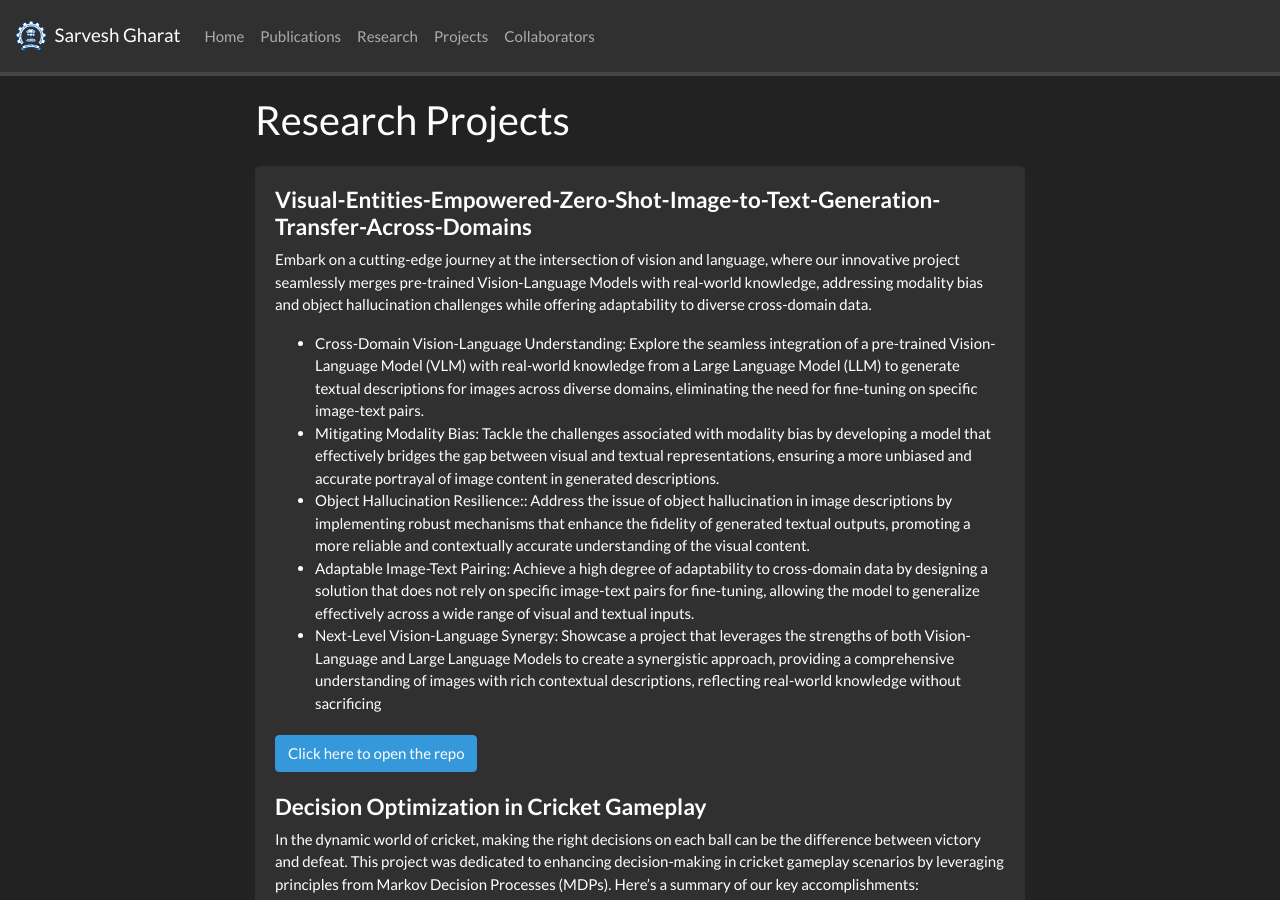
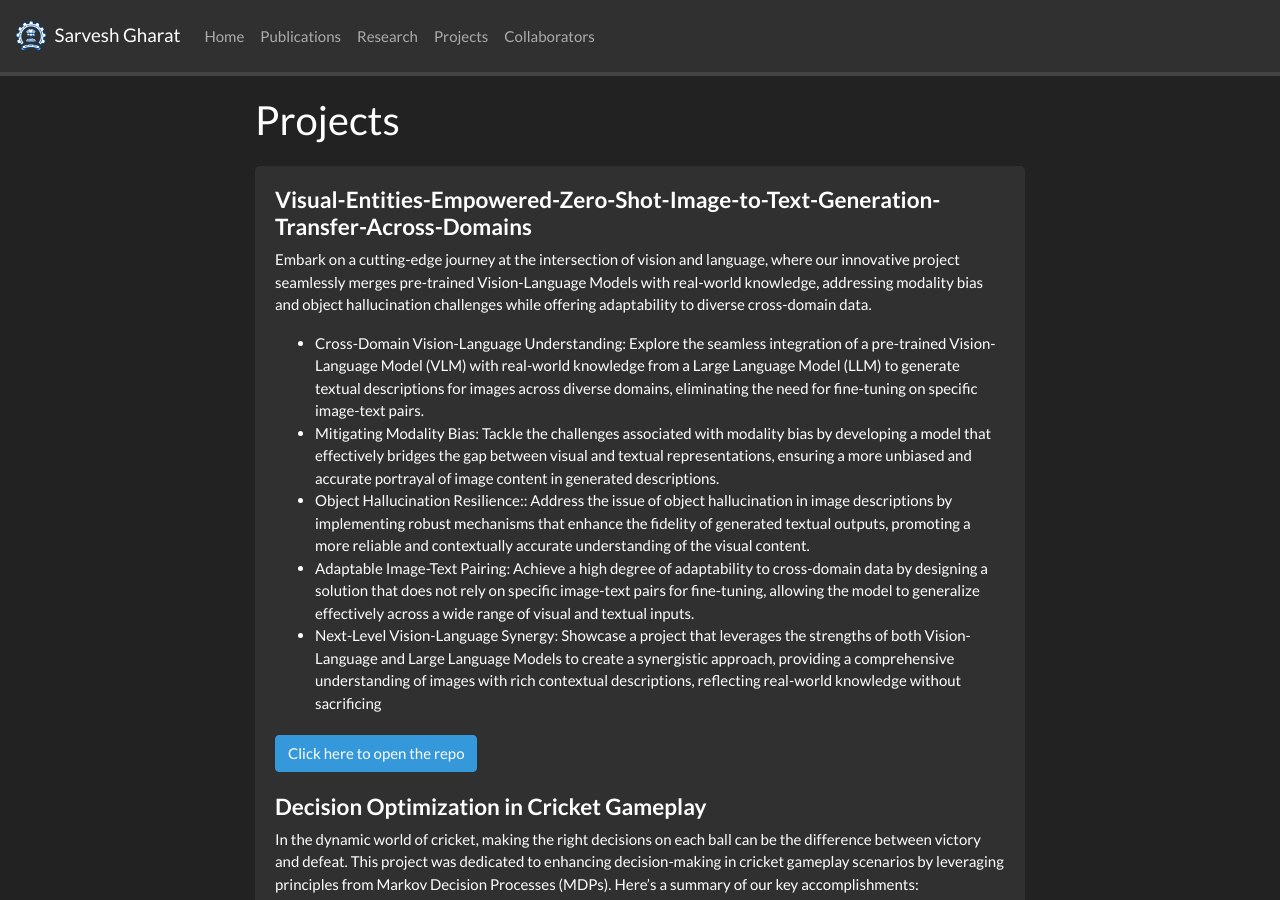
Before and after one commit to SarveshVGharat/SarveshVGharat.github.io, a Jekyll site: the page built from _pages/projects.md, in a window 1280 px wide and 900 px high. Built offline with Jekyll 4.4.1, drawn with Linux system fonts in a browser that asks for light colours; nearby versions of some CDN libraries; a style sheet for code colours, icons or effects is not loaded.

Commit message:
Update projects.md

```diff
--- a/_pages/projects.md
+++ b/_pages/projects.md
@@ -34,7 +34,7 @@ iframe {
 }
 </style>
 
-## Research Projects
+## Projects
 
 <div class="jumbotron">
 <div class="row align-items-end">
```
